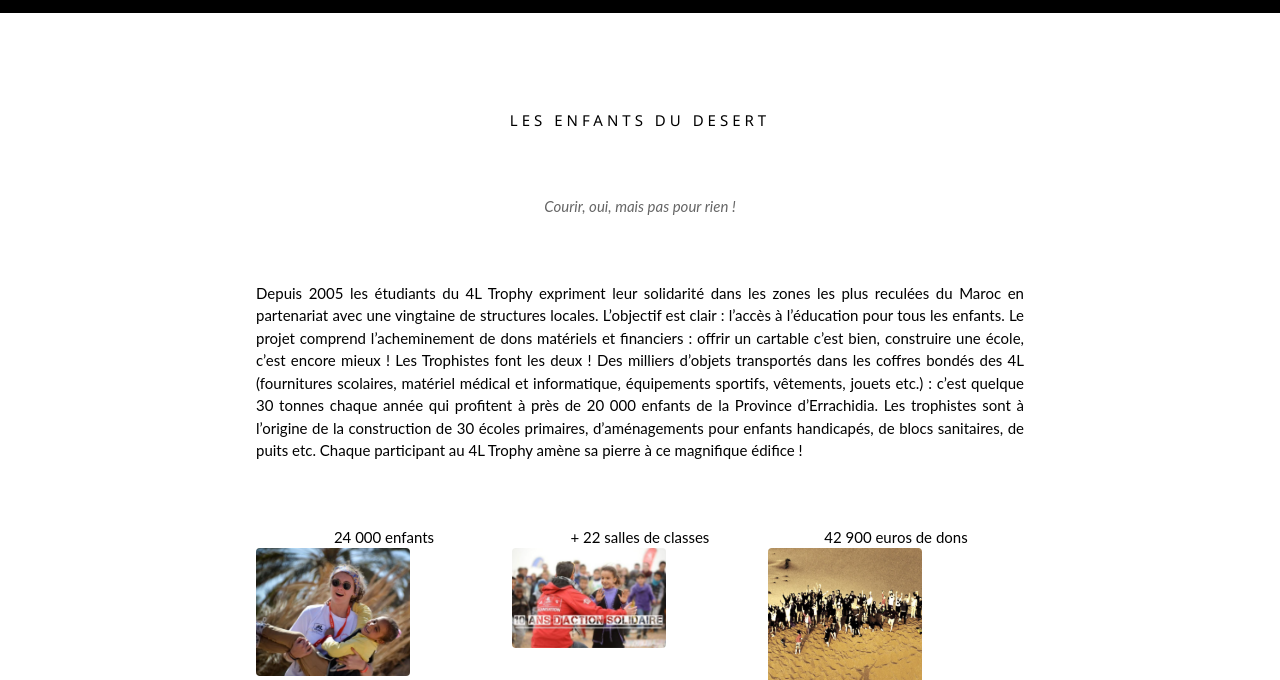
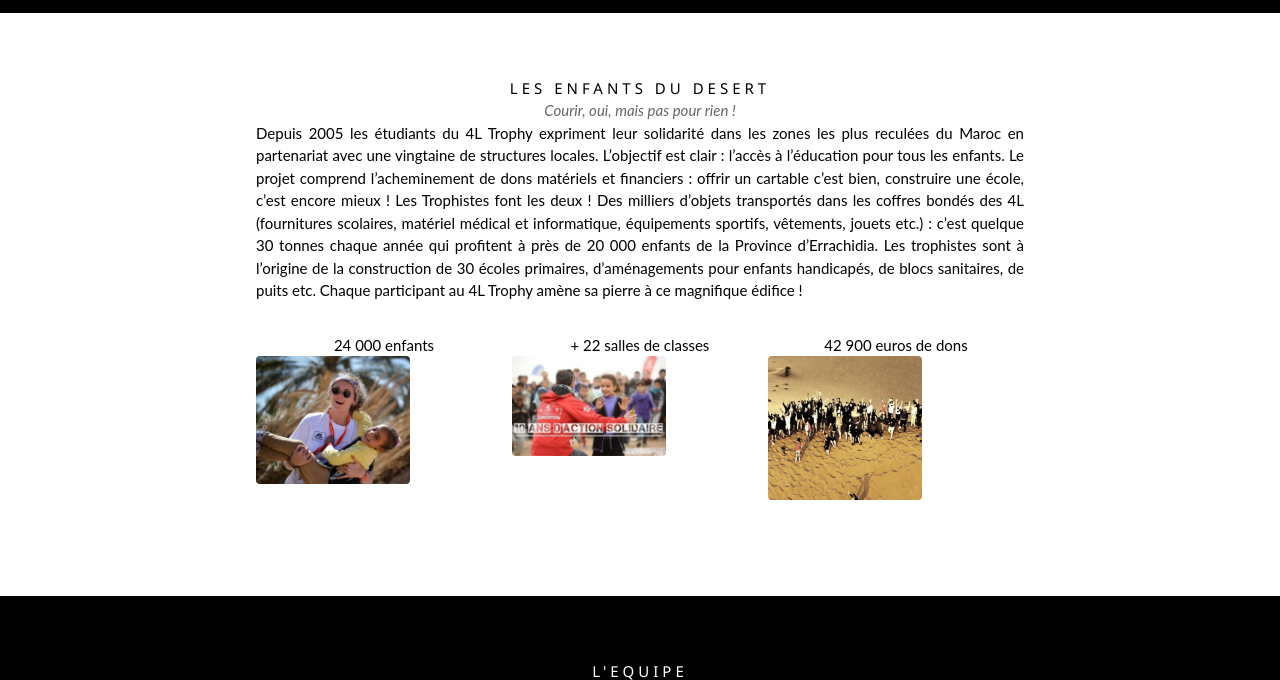
Before and after one commit to pierreboscherel99/Archive-2-Final-Project, a plain HTML site: page index.html in a window 1280 px wide. Shown: the part 2108-2788 px from the top of the page. Drawn offline with nearby package versions, Linux system fonts and the light colour scheme.

Commit message:
Update index.html

```diff
--- a/index.html
+++ b/index.html
@@ -136,9 +136,9 @@ body {font-family: "Lato", sans-serif}
 
   <!-- Enfants du Désert -->
   <div class="w3-container w3-content w3-center w3-padding-64" style="max-width:800px" id="enfantsdésert">
-    <h2 class="w3-wide w3-padding-32">LES ENFANTS DU DESERT</h2>
-    <p class="w3-opacity w3-padding-32"><i>Courir, oui, mais pas pour rien !</i></p>
-    <p class="w3-justify w3-padding-32">Depuis 2005 les étudiants du 4L Trophy expriment leur solidarité dans les zones les plus reculées du Maroc en partenariat avec une vingtaine de structures locales. L’objectif est clair : l’accès à l’éducation pour tous les enfants.
+    <h2 class="w3-wide">LES ENFANTS DU DESERT</h2>
+    <p class="w3-opacity"><i>Courir, oui, mais pas pour rien !</i></p>
+    <p class="w3-justify">Depuis 2005 les étudiants du 4L Trophy expriment leur solidarité dans les zones les plus reculées du Maroc en partenariat avec une vingtaine de structures locales. L’objectif est clair : l’accès à l’éducation pour tous les enfants.
       Le projet comprend l’acheminement de dons matériels et financiers : offrir un cartable c’est bien, construire une école, c’est encore mieux ! Les Trophistes font les deux ! Des milliers d’objets transportés dans les coffres bondés des 4L (fournitures scolaires, matériel médical et informatique, équipements sportifs, vêtements, jouets etc.) : c’est quelque 30 tonnes chaque année qui profitent à près de 20 000 enfants de la Province d’Errachidia.
       Les trophistes sont à l’origine de la construction de 30 écoles primaires, d’aménagements pour enfants handicapés, de blocs sanitaires, de puits etc. Chaque participant au 4L Trophy amène sa pierre à ce magnifique édifice !</p>
     <div class="w3-row w3-padding-32">
```
